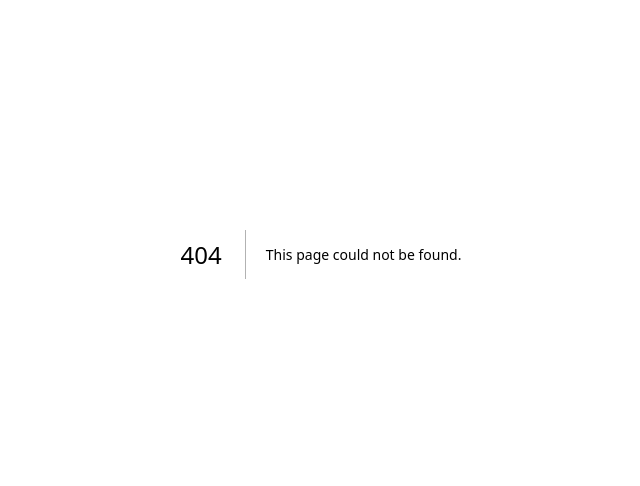
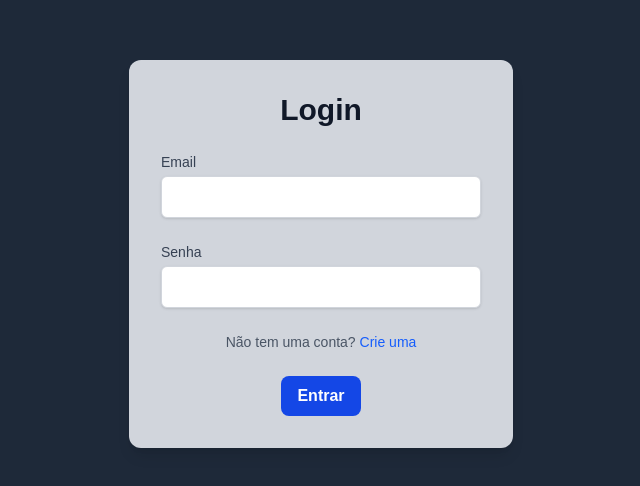
Before and after one commit to gabrielknust/CapMarket, a Next.js app in the folder front/: page /login in a window 1280 px wide. Before the commit this address had no page. Shown: the part 146-632 px from the top of the page, without its empty margins (319-959 px from the left). Built offline with nearby package versions, Linux system fonts and the light colour scheme; no server answers.

Commit message:
feat: add the login page

```diff
--- /dev/null
+++ b/front/app/login/page.tsx
@@ -0,0 +1,92 @@
+'use client';
+
+import { useState, FormEvent } from 'react';
+import Link from 'next/link';
+import { useRouter } from 'next/navigation';
+import { API_URL } from '../config';
+
+export default function LoginPage() {
+  const [email, setEmail] = useState('');
+  const [password, setPassword] = useState('');
+  const [error, setError] = useState('');
+  const router = useRouter();
+  const handleLogin = async (e: FormEvent) => {
+    e.preventDefault();
+    setError('')
+
+    try {
+      const res = await fetch(`${API_URL}/login`, {
+        method: 'POST',
+        headers: { 'Content-Type': 'application/json' },
+        body: JSON.stringify({ email, password }),
+      });
+
+      if (!res.ok) {
+        const data = await res.json();
+        throw new Error(data.message || 'Falha no login.');
+      }
+      const { token } = await res.json();
+      localStorage.setItem('token', token);
+      router.push('/');
+
+    } catch (err: any) {
+      setError(err.message);
+    }
+  };
+
+  return (
+    <main className="flex items-center justify-center min-h-screen bg-gray-800">
+      <div className="w-full max-w-sm p-8 space-y-6 bg-gray-300 rounded-xl shadow-lg">
+        <h1 className="text-3xl font-bold text-center text-gray-900">
+          Login
+        </h1>
+
+        <form onSubmit={handleLogin} className="space-y-6">
+          <div>
+            <label htmlFor="email" className="block text-sm font-medium text-gray-700">
+              Email
+            </label>
+            <input
+              id="email"
+              type="email"
+              value={email}
+              onChange={(e) => setEmail(e.target.value)}
+              required
+              className="w-full px-3 py-2 mt-1 text-gray-900 bg-white border border-gray-300 rounded-md shadow-sm focus:outline-none focus:ring-primary focus:border-primary"
+            />
+          </div>
+          <div>
+            <label htmlFor="password" className="block text-sm font-medium text-gray-700">
+              Senha
+            </label>
+            <input
+              id="password"
+              type="password"
+              value={password}
+              onChange={(e) => setPassword(e.target.value)}
+              required
+              className="w-full px-3 py-2 mt-1 text-gray-900 bg-white border border-gray-300 rounded-md shadow-sm focus:outline-none focus:ring-primary focus:border-primary"
+            />
+          </div>
+          {error && (
+            <p className="text-sm text-center text-error">{error}</p>
+          )}
+          <p className="text-sm text-center text-gray-600">
+            Não tem uma conta?{' '}
+            <Link href="/register" className="font-medium text-blue-600 hover:underline">
+              Crie uma
+            </Link>
+          </p>
+          <div className="flex justify-center">
+            <button
+              type="submit"
+              className="w-fit px-4 py-2 font-semibold a text-white rounded-lg bg-blue-700 focus:outline-none focus:ring-2 focus:ring-offset-2 focus:ring-primary cursor-pointer"
+            >
+              Entrar
+            </button>
+          </div>
+        </form>
+      </div>
+    </main>
+  );
+}
```
